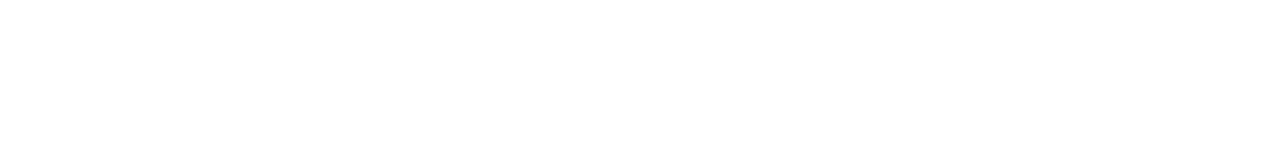
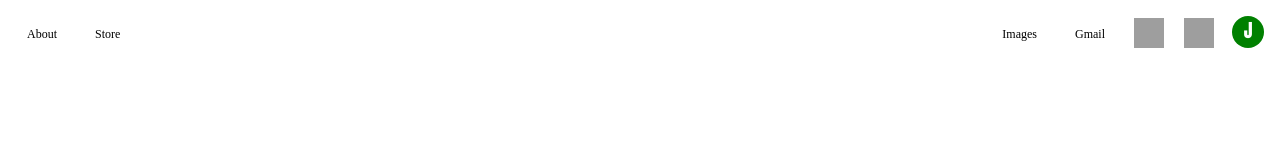
Before and after one commit to JeremiahRuse/google-homepage-2, a plain HTML site: page index.html in a window 1280 px wide. Drawn offline with Linux system fonts and the light colour scheme; grey boxes are pictures that could not be loaded.

Commit message:
Work on header links and icons

```diff
--- a/index.html
+++ b/index.html
@@ -2,8 +2,21 @@
 <html>
     <head>
         <title>Google</title>
+        <link rel="stylesheet" href="style.css">
     </head>
     <body>
+        <div id="header">
+            <a><div class="right" id="user_icon">J</div></a>
+            <a><div class="right" id="notifications"></div></a>
+            <a><div class="right" id="apps"></div></a>
+            <a class="left">About</a>
+            <a class="left">Store</a>
+            <a class="right">Gmail</a>
+            <a class="right">Images</a>
+        </div>
 
+        <div class="footer">
+
+        </div>
     </body>
 </html>
--- a/style.css
+++ b/style.css
@@ -0,0 +1,52 @@
+a {
+    margin: 19px;
+    font-size: 12px;
+}
+
+.left {
+    float: left;
+}
+
+.right {
+    float: right;
+}
+
+#apps {
+    background-image: url("https://ssl.gstatic.com/gb/images/i1_1967ca6a.png");
+    background-position: -132px -38px;
+
+    height: 30px;
+    width: 30px;
+    display: inline-block;
+    margin: 10px;
+}
+
+#notifications {
+    background-image: url("https://ssl.gstatic.com/gb/images/i1_1967ca6a.png");
+
+    height: 30px;
+    width: 30px;
+    display: inline-block;
+    margin: 10px;
+}
+
+#user_icon {
+    background-color: Green;
+
+    border-radius: 50%;
+
+    height: 32px;
+    width: 32px;
+    margin: 8px;
+
+    font-size: 14pt;
+    color: white;
+    text-align: center;
+    vertical-align: middle;
+    font-family: Impact, Haettenschweiler, 'Arial Narrow Bold', sans-serif;
+}
+
+#header {
+    overflow: auto;
+    height: 50px
+}
```
